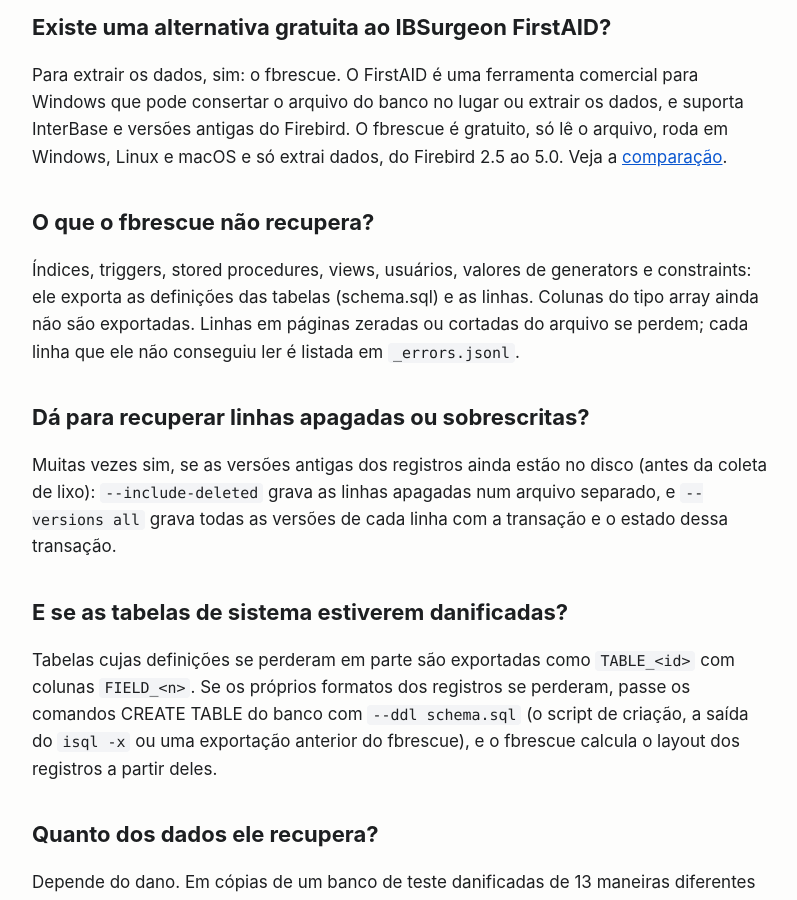
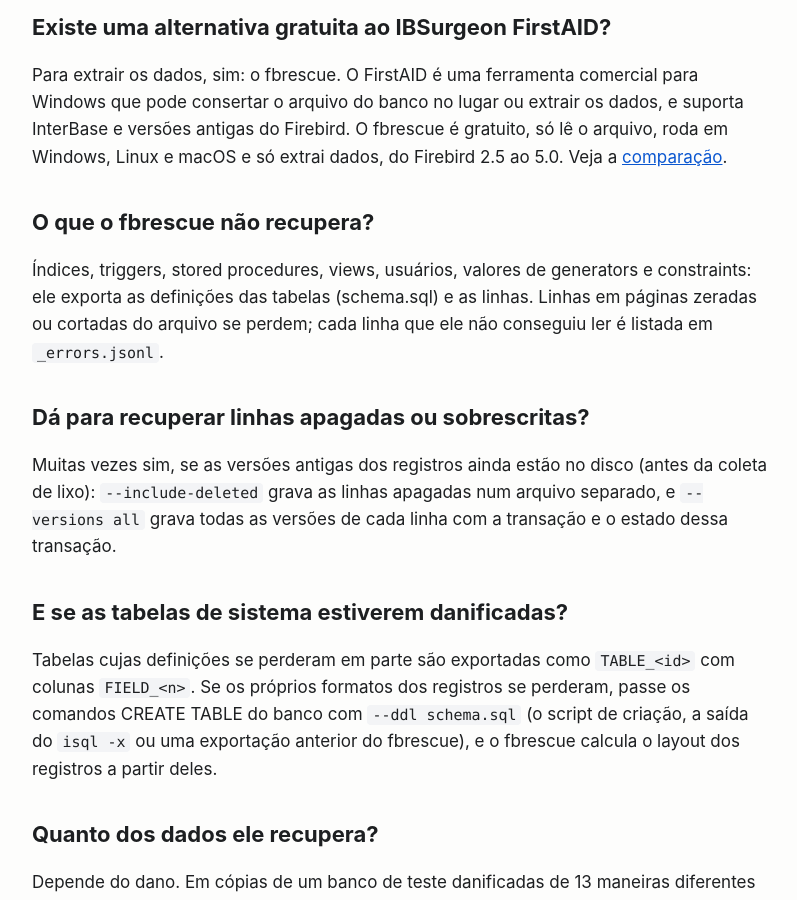
Before and after one commit to formeo/fbrescue, a Jekyll site: the page built from docs/pt/faq.md, in a window 1280 px wide and 900 px high, scrolled down 1111 px. Shown: the whole window, without its empty margins (238-1035 px from the left). Built offline with Jekyll 4.4.1, drawn with Linux system fonts in a browser that asks for light colours.

Commit message:
docs: describe array export support

```diff
--- a/docs/pt/faq.md
+++ b/docs/pt/faq.md
@@ -38,9 +38,8 @@ faq:
   - q: O que o fbrescue não recupera?
     a: >-
       Índices, triggers, stored procedures, views, usuários, valores de generators e constraints: ele
-      exporta as definições das tabelas (schema.sql) e as linhas. Colunas do tipo array ainda não são
-      exportadas. Linhas em páginas zeradas ou cortadas do arquivo se perdem; cada linha que ele não
-      conseguiu ler é listada em `_errors.jsonl`.
+      exporta as definições das tabelas (schema.sql) e as linhas. Linhas em páginas zeradas ou cortadas
+      do arquivo se perdem; cada linha que ele não conseguiu ler é listada em `_errors.jsonl`.
   - q: Dá para recuperar linhas apagadas ou sobrescritas?
     a: >-
       Muitas vezes sim, se as versões antigas dos registros ainda estão no disco (antes da coleta de lixo):
```
Also changed, not shown: docs/faq.md (+2 -2 lines), docs/format.md (+26 -8 lines), docs/ru/faq.md (+1 -1 lines), README.md.
